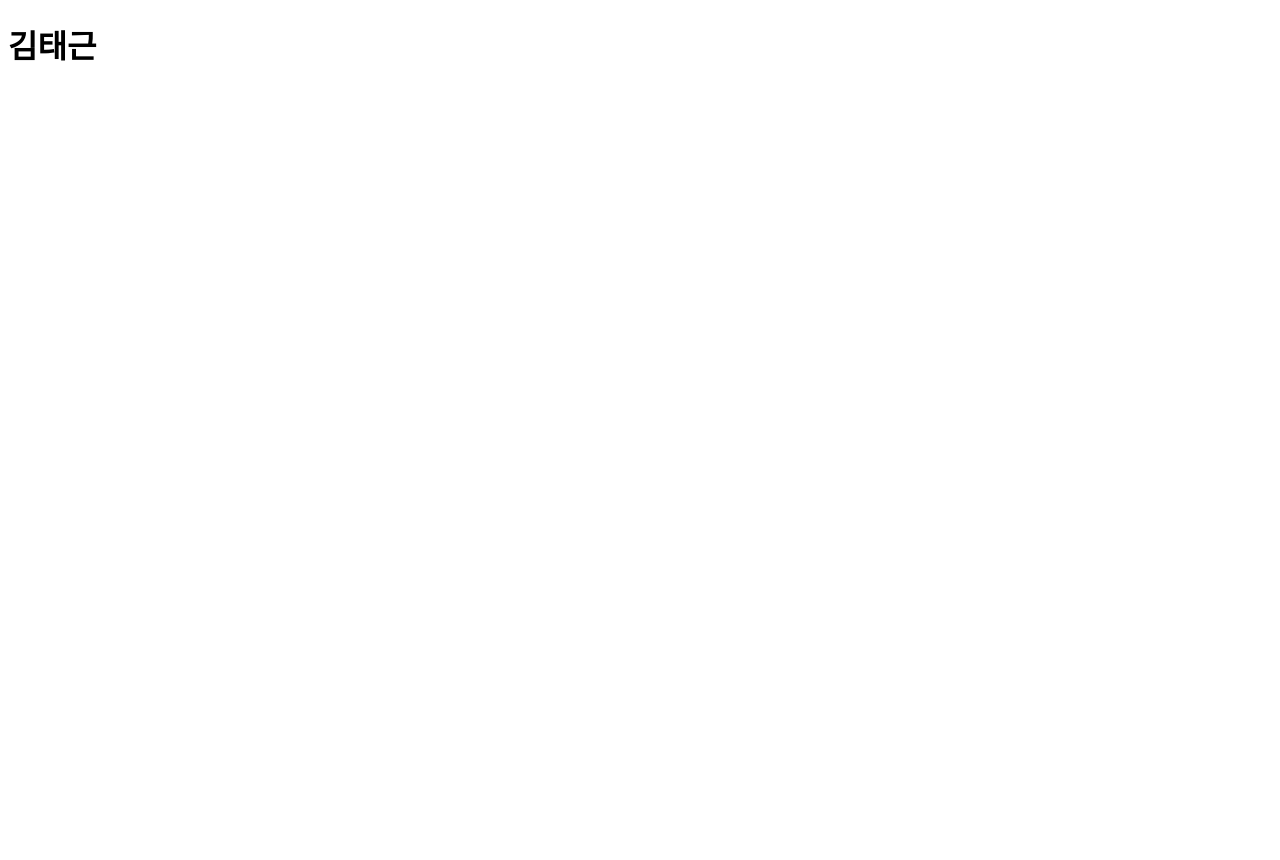
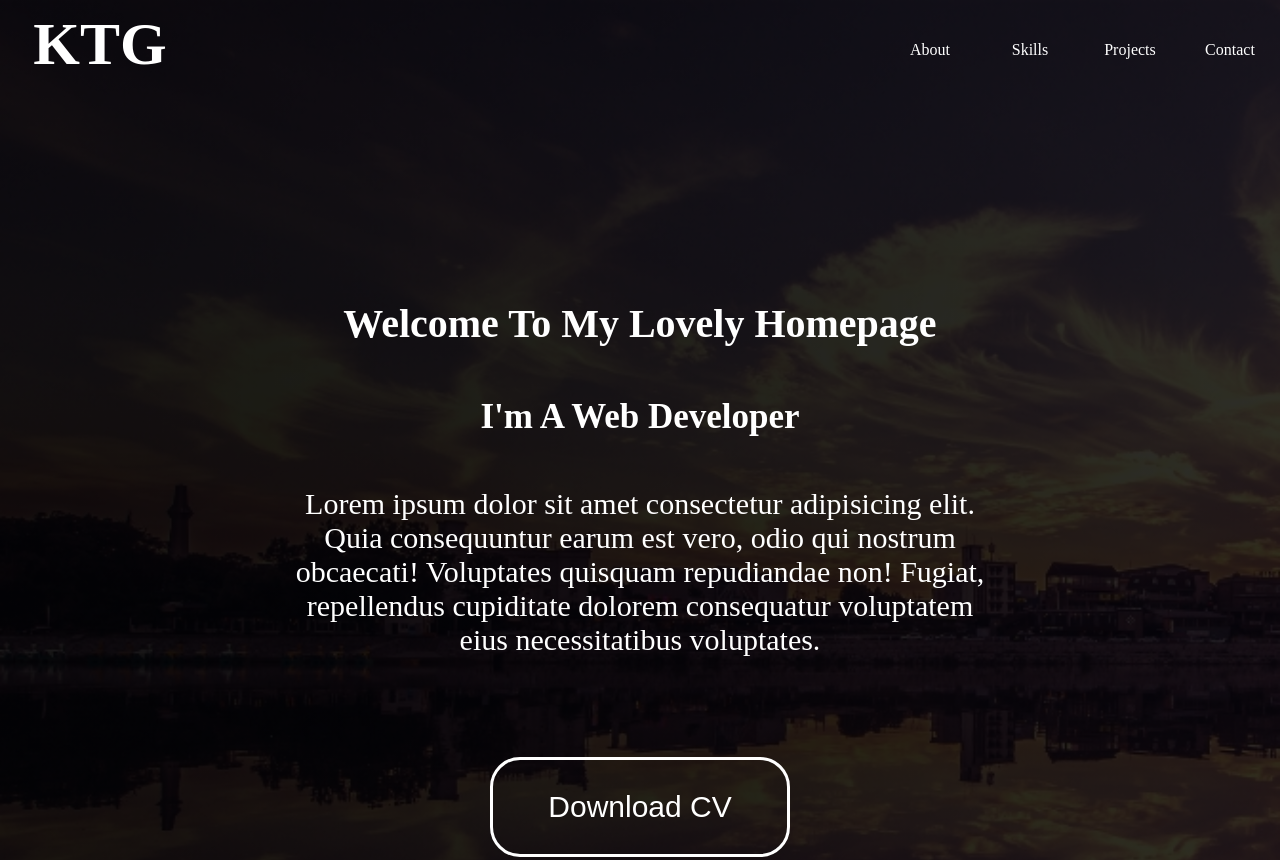
Before and after one commit to cs20131544/testtesttest, a plain HTML site: page index.html in a window 1280 px wide. Shown: the top 860 px of the page. Before the commit the page ends 800 px from the top, so only its background shows below. Drawn offline with Linux system fonts and the light colour scheme.

Commit message:
Add files via upload

```diff
--- a/index.html
+++ b/index.html
@@ -4,8 +4,29 @@
   <meta charset="UTF-8">
   <meta name="viewport" content="width=device-width, initial-scale=1.0">
   <title>Document</title>
+  <link rel="stylesheet" href="style.css">
 </head>
 <body>
-  <h1>김태근</h1>
+
+  <div class="container">
+    <div class="header">
+      <div class="logo">
+        KTG
+      </div>
+      <ul class="menu">
+        <li><a href="#">About</a></li>
+        <li><a href="#">Skills</a></li>
+        <li><a href="#">Projects</a></li>
+        <li><a href="#">Contact</a></li>
+      </ul>
+    </div>
+    <div class="main">
+      <h1>Welcome To My Lovely Homepage</h1>
+      <h2>I'm A Web Developer</h2>
+      <p>Lorem ipsum dolor sit amet consectetur adipisicing elit. Quia consequuntur earum est vero, odio qui nostrum obcaecati! Voluptates quisquam repudiandae non! Fugiat, repellendus cupiditate dolorem consequatur voluptatem eius necessitatibus voluptates.</p>
+      <button>Download CV</button>
+    </div>
+  </div>
+
 </body>
 </html>
--- /dev/null
+++ b/style.css
@@ -0,0 +1,98 @@
+*{
+  margin: 0; /*바깥쪽 여백 : 0*/
+  padding: 0; /*안쪽 여백 : 0*/
+  box-sizing: border-box; /*테두리 두께 무시*/
+
+}
+a{
+  display: block; /*a태그를 블록 요소로 변경*/
+  text-decoration: none; /*밑줄 제거*/
+  color: black; /*글자색 : black*/
+}
+li{
+  list-style-type: none; /*li태그 기호 제거*/
+}
+
+.container{
+  width: 100%;
+  height: 1200px;
+
+  background: linear-gradient( rgba(0,0,0,0.8)  ,  rgba(0,0,0,0.8)  )  ,url(bg.jpg) no-repeat;
+  background-size: cover;
+
+  color: white;
+}
+.header{
+  width: 100%;
+  height: 100px;
+
+  display: flex; /*자식요소들을 가로로 배치*/
+  justify-content: space-between; /*가로로 어떻게 배치할지 : space-between*/
+  align-items: center; /*세로로 어떻게 배치할지 : 가운데 정렬*/
+}
+.logo{
+  width: 200px;
+  height: 80px;
+  font-size: 60px;
+  font-weight: bold;
+  text-align: center;
+
+}
+.menu{
+  width: 400px;
+  height: 100px;
+
+  display: flex;
+  align-items: center;
+}
+.menu li{
+  width: 100px;
+  text-align: center;
+
+}
+.menu li a{
+
+  color: white;
+}
+
+
+
+
+.main{
+  width: 700px;
+  height: 500px;
+
+
+  margin: 0 auto;
+  margin-top: 200px;
+
+  text-align: center;
+}
+.main h1{
+  font-size: 40px;
+  margin-bottom: 50px;
+
+}
+.main h2{
+  font-size: 35px;
+  margin-bottom: 50px;
+}
+.main p{
+  font-size: 30px;
+  margin-bottom: 100px;
+}
+.main button{
+  font-size: 30px;
+  width: 300px;
+  height: 100px;
+  border-radius: 30px;
+  background-color: transparent;
+
+  color: white;
+  border: 3px solid white;
+}
+.main button:hover{
+  background-color: white;
+  color: black;
+
+}
```
Also changed, not shown: bg.jpg (added).
